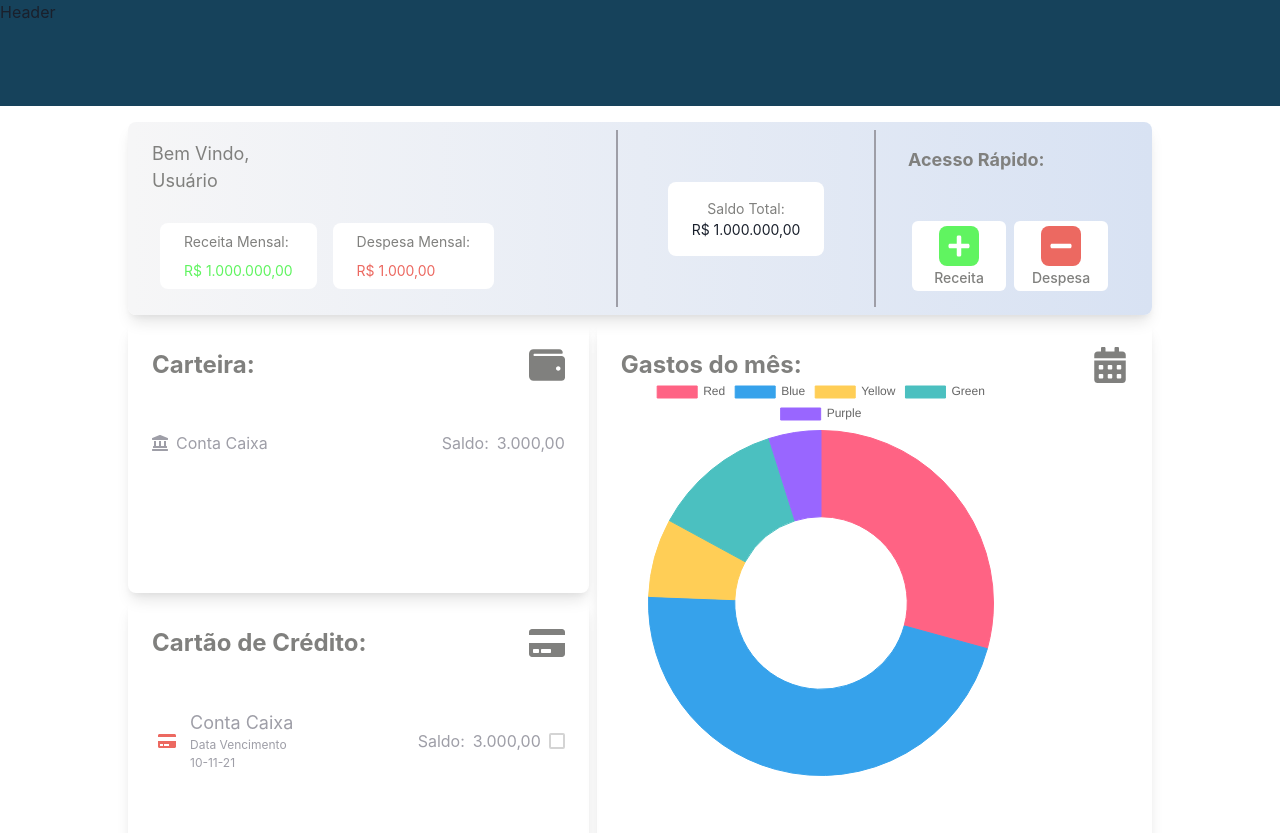
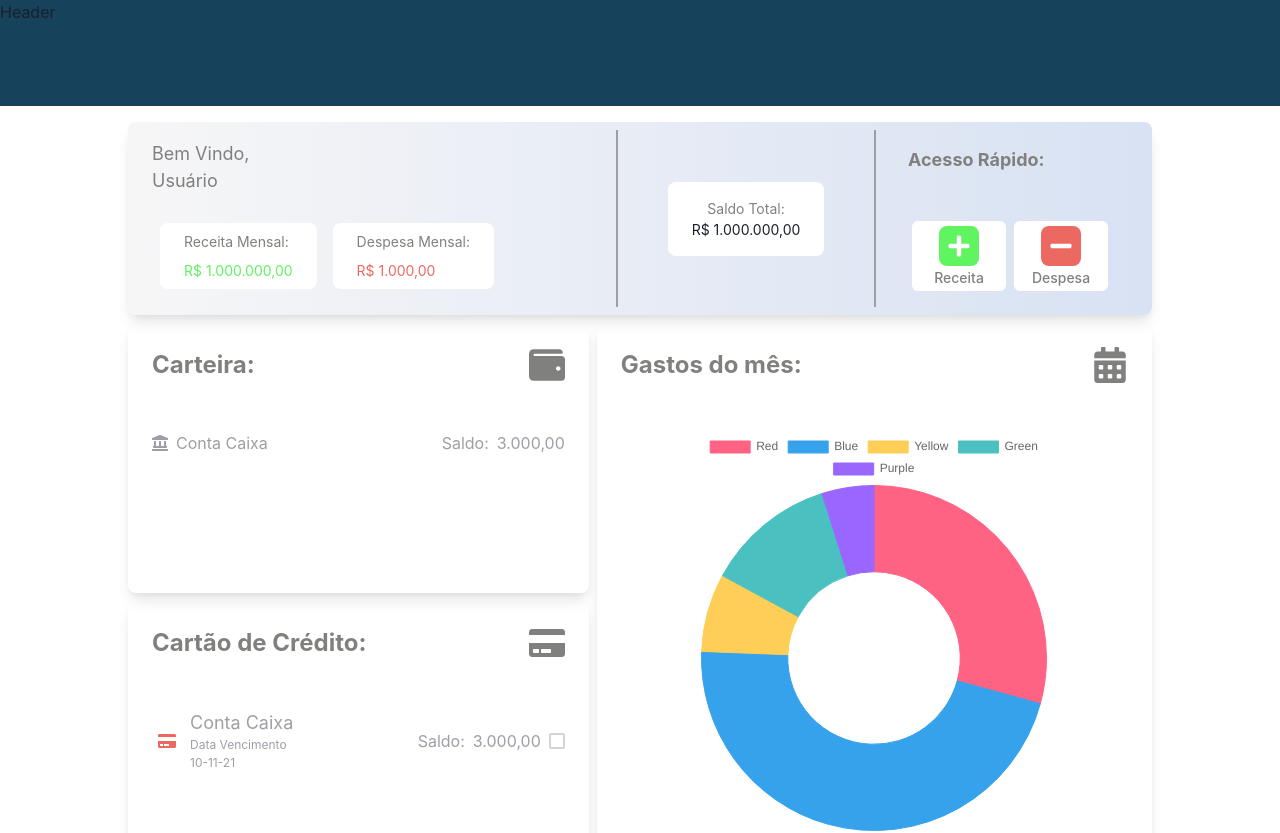
Before and after one commit to matheusblm/finan, a React (Create React App) app: page /dashboard in a window 1280 px wide. Shown: the top 833 px of the page. Built offline with nearby package versions, Linux system fonts and the light colour scheme.

Commit message:
style: centralizar grafico

```diff
--- a/src/pages/Dashboard/index.js
+++ b/src/pages/Dashboard/index.js
@@ -173,8 +173,10 @@ const SpendingOfTheMonth = () => {
                 <Text fontSize={"2xl"}>Gastos do mês: </Text>
                 <Icon as={FaCalendarAlt} fontSize={"4xl"} />
             </Flex>
-            <Center h="290px" w="400px">
-                <Doughnut data={dataGrafico} />
+            <Center>
+                <Flex h="290px" w={{ base: "290px", md: "400px" }}>
+                    <Doughnut data={dataGrafico} />
+                </Flex>
             </Center>
         </Stack >
     )
@@ -269,7 +271,7 @@ const dataGrafico = {
     labels: ['Red', 'Blue', 'Yellow', 'Green', 'Purple'],
     options: {
         plugins: {
-            legend: {
+            labels: {
                 responsive: true,
                 position: 'right',
             },
```
